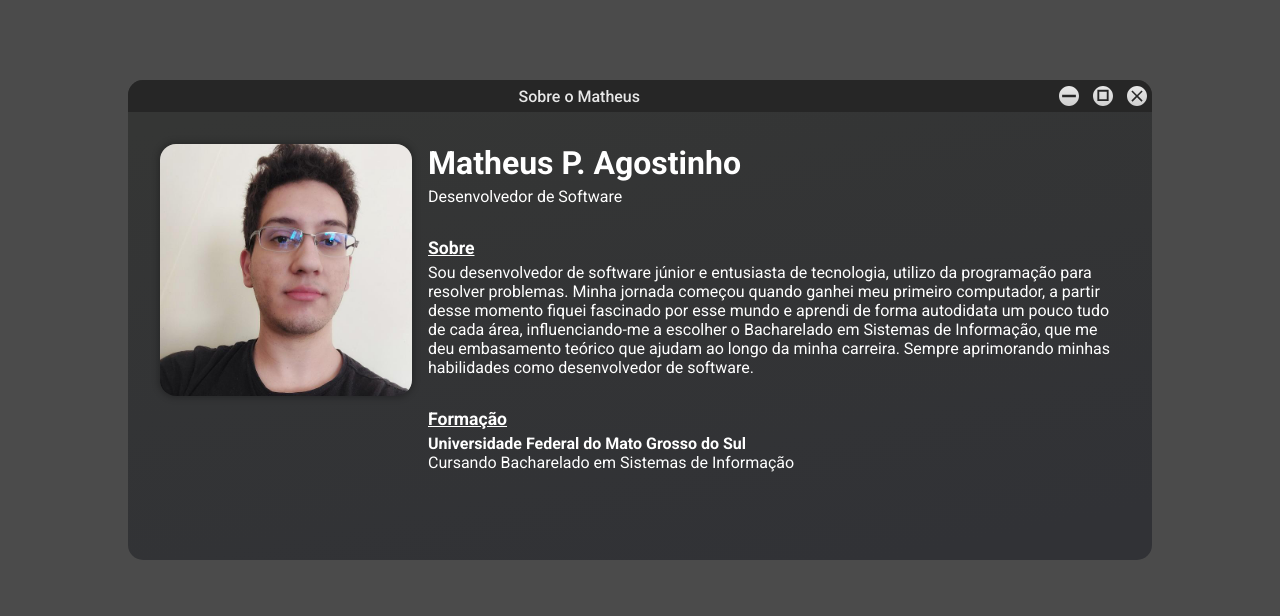
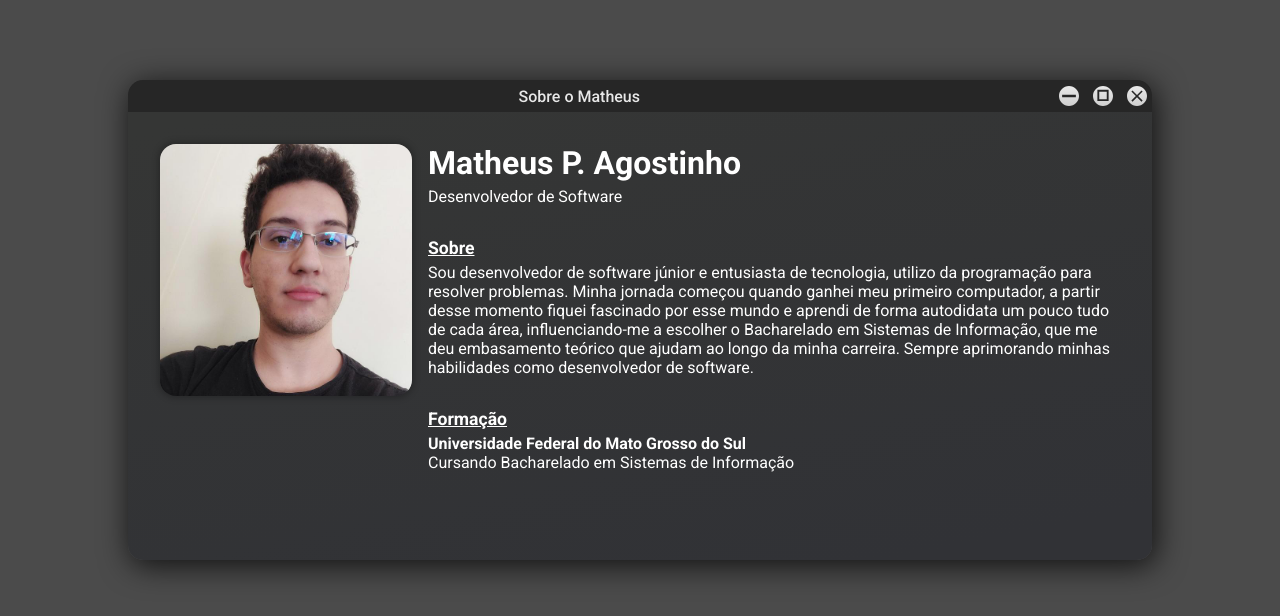
Before and after one commit to TheMath123/my-portfolio, a Next.js app: page /AboutMe/AboutMeScreen in a window 1280 px wide. Shown: the top 616 px of the page. Built offline with nearby package versions, Linux system fonts and the light colour scheme.

Commit message:
fix: fixed windows css, added box shadow

```diff
--- a/src/components/window/window.module.scss
+++ b/src/components/window/window.module.scss
@@ -18,7 +18,11 @@
   background: linear-gradient(168.51deg, #353635 8%, #313236 92.26%);
   border-radius: 15px;
 
-  transition: all .5s;
+  transition: all 0.5s;
+
+  -webkit-box-shadow: 3px 5px 30px 1px rgba(0, 0, 0, 0.75);
+  -moz-box-shadow: 3px 5px 30px 1px rgba(0, 0, 0, 0.75);
+  box-shadow: 3px 5px 30px 1px rgba(0, 0, 0, 0.75);
 
   header {
     display: grid;
@@ -34,7 +38,7 @@
       justify-self: end;
       font-weight: 500;
       font-size: 1rem;
-      color: #E8E8E8;
+      color: #e8e8e8;
     }
   }
 
@@ -67,7 +71,7 @@
   right: 0;
   justify-self: flex-end;
   align-items: center;
-  gap: .25rem;
+  gap: 0.25rem;
 
   button {
     background: none;
@@ -79,10 +83,10 @@
 
     cursor: pointer;
 
-    transition: all .2s;
+    transition: all 0.2s;
 
     &:hover {
-      filter: brightness(.9);
+      filter: brightness(0.9);
     }
   }
 }
```
Also changed, not shown: src/components/taskbar/taskbar.module.scss (+7 -7 lines).
